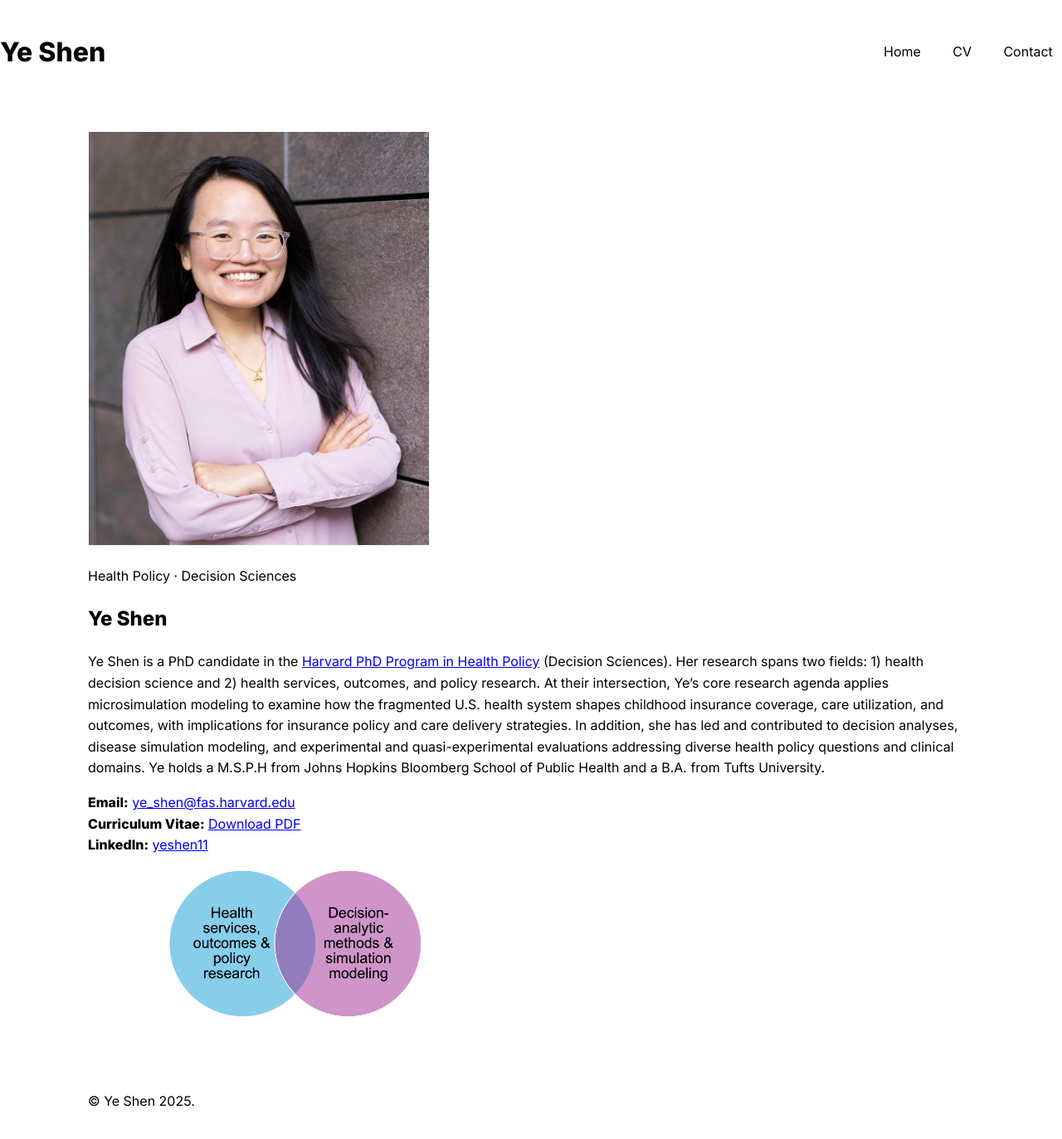
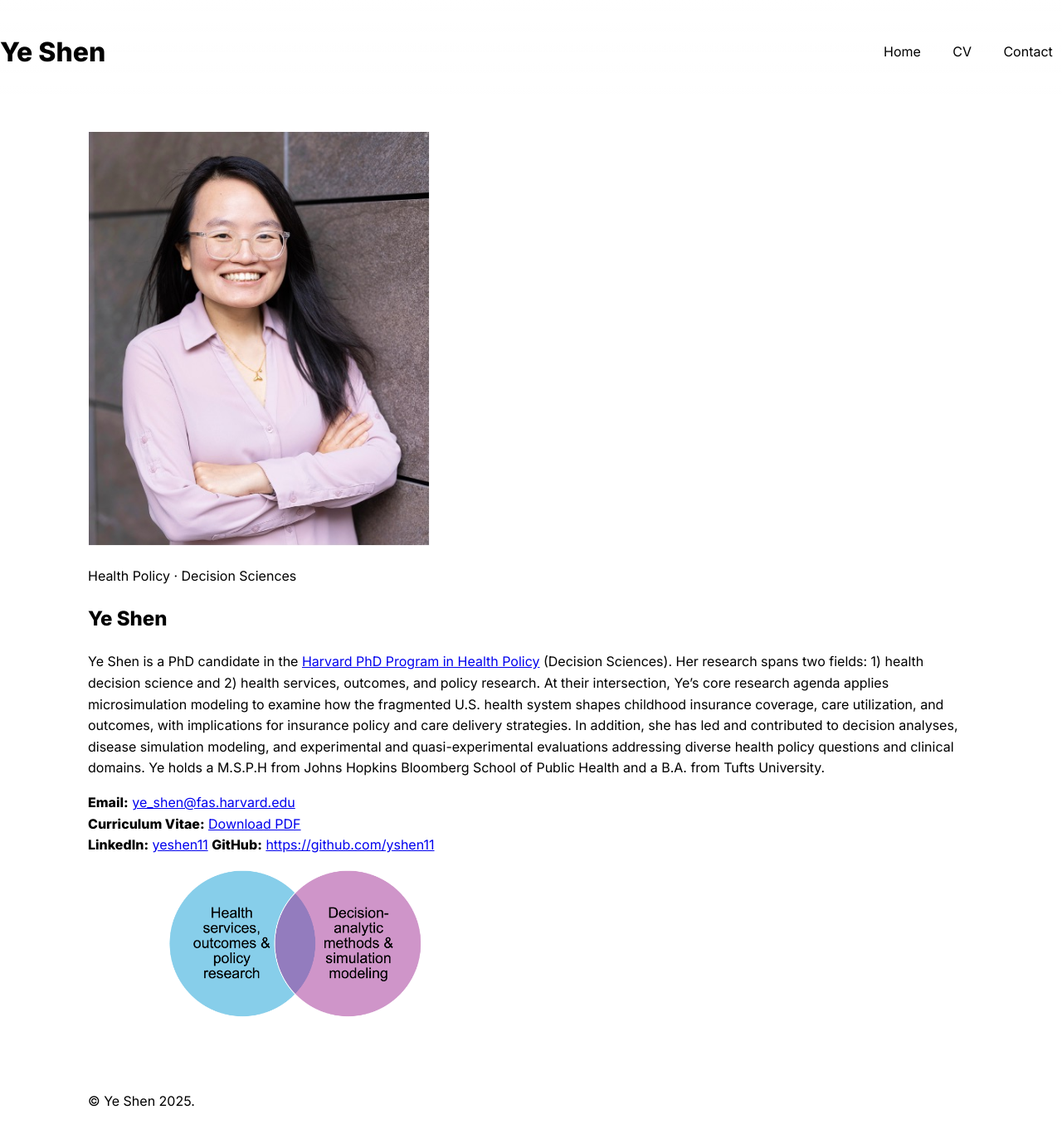
Before and after one commit to yshen11/yeshen-site, a Jekyll site: the page built from index.md, in a window 1280 px wide and 1388 px high. Shown: the top 1373 px of the window at 83% size. Built offline with Jekyll 4.4.1, drawn with Linux system fonts in a browser that asks for light colours.

Commit message:
Update index.md

```diff
--- a/index.md
+++ b/index.md
@@ -23,6 +23,8 @@ Ye Shen is a PhD candidate in the [Harvard PhD Program in Health Policy](https:/
 **Email:** <a href="mailto:ye_shen@fas.harvard.edu">ye_shen@fas.harvard.edu</a>
 **Curriculum Vitae:** <a href="/yeshen-site/assets/cv/Ye_Shen_CV.pdf" target="_blank" rel="noopener">Download PDF</a>
 **LinkedIn:** <a href="https://www.linkedin.com/in/yeshen11" target="_blank" rel="noopener">yeshen11</a>
+**GitHub:** <a href="https://github.com/yshen11" target="_blank" rel="noopener"> https://github.com/yshen11 </a>
+
 
 <div class="center">
   <img src="{{ '/assets/img/unionof2fields.png' | relative_url }}"
```
